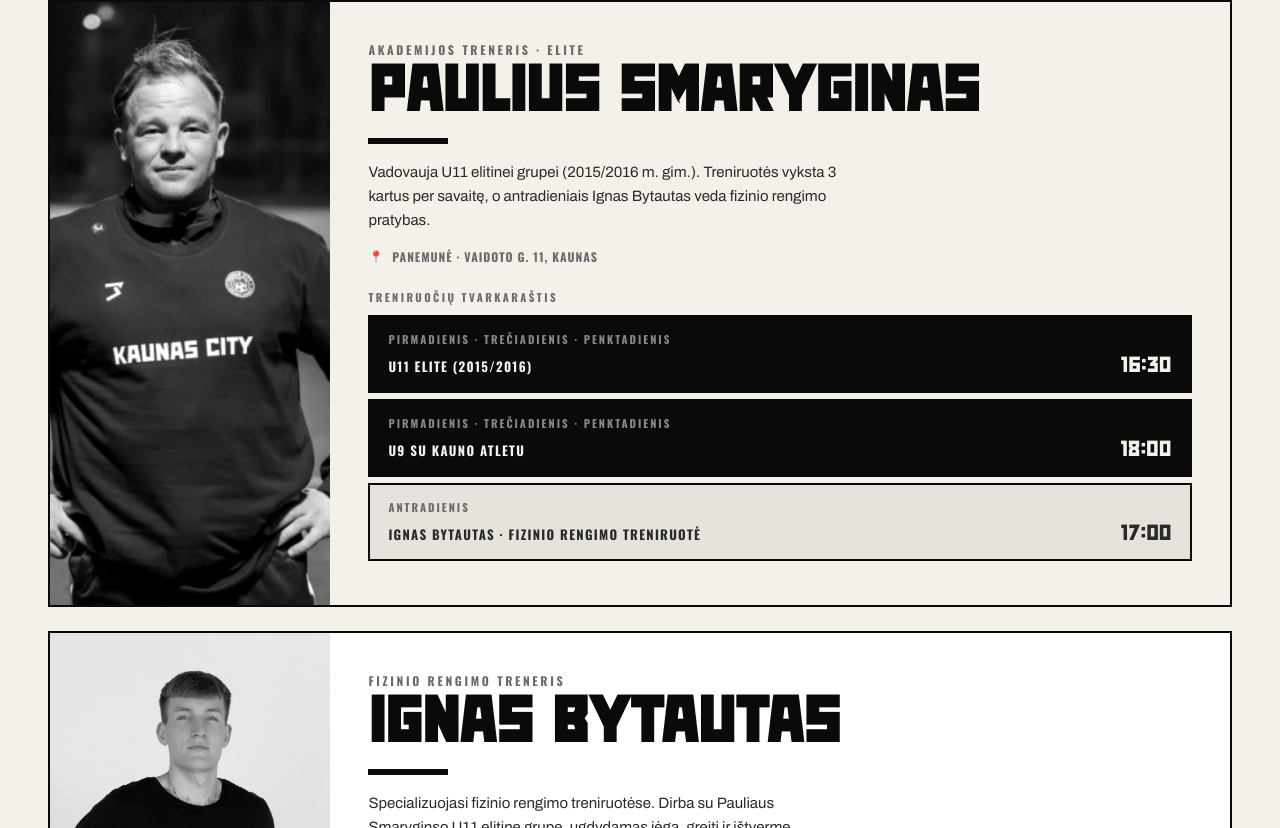
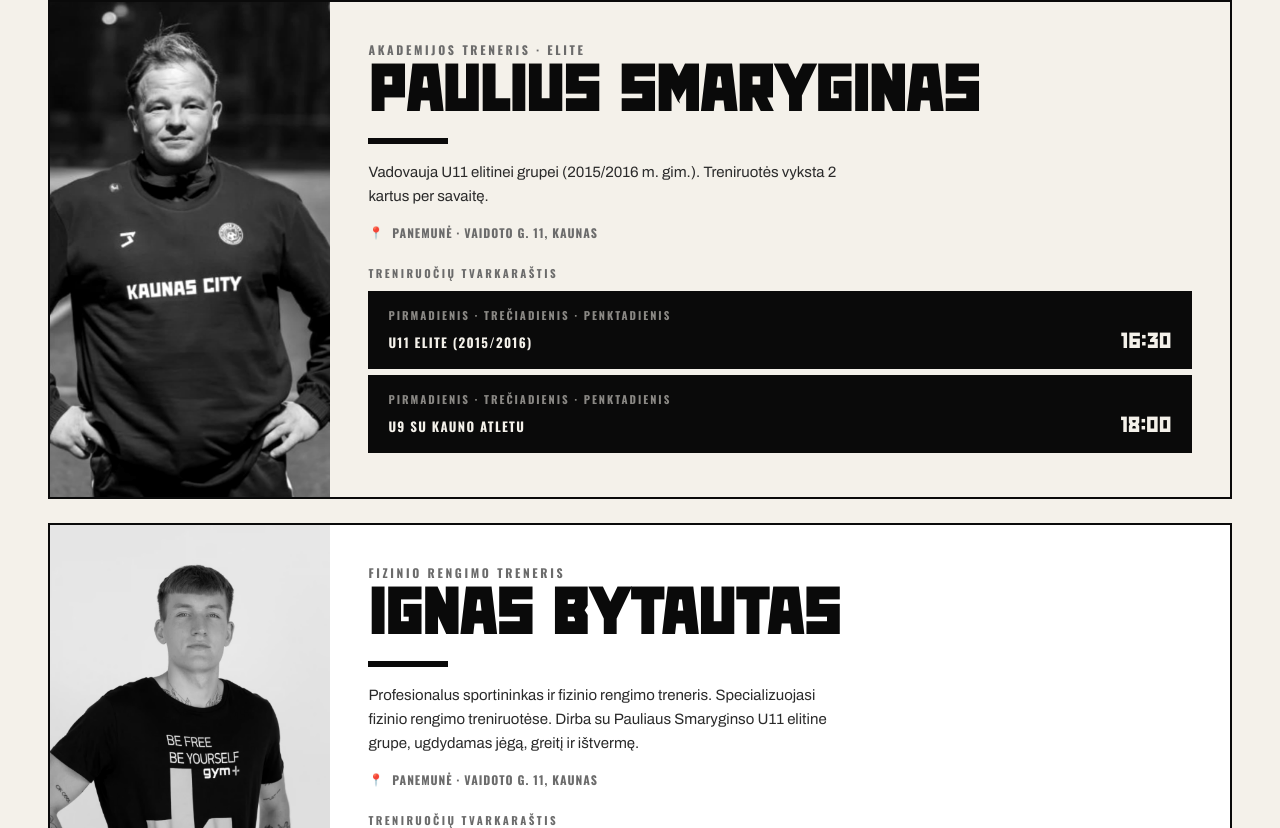
Before and after one commit to alexandrakamarunas-rgb/kaunascity, a Next.js app: page /treneriai in a window 1280 px wide. Shown: the part 1352-2180 px from the top of the page. Built offline with nearby package versions, Linux system fonts and the light colour scheme.

Commit message:
Update Treneriai: Paulius bio/schedule, Ignas bio
Co-Authored-By: Claude Sonnet 4.6 <noreply@anthropic.com>
Claude-Session: https://claude.ai/code/session_01RYRxuRSuyCu2gMygvEWKai

```diff
--- a/components/Treneriai.js
+++ b/components/Treneriai.js
@@ -40,7 +40,7 @@ const coaches = [
     name: 'Paulius Smaryginas',
     role: 'Akademijos treneris · Elite',
     location: 'Panemunė · Vaidoto g. 11, Kaunas',
-    bio: 'Vadovauja U11 elitinei grupei (2015/2016 m. gim.). Treniruotės vyksta 3 kartus per savaitę, o antradieniais Ignas Bytautas veda fizinio rengimo pratybas.',
+    bio: 'Vadovauja U11 elitinei grupei (2015/2016 m. gim.). Treniruotės vyksta 2 kartus per savaitę.',
     schedule: [
       {
         days: 'Pirmadienis · Trečiadienis · Penktadienis',
@@ -54,13 +54,6 @@ const coaches = [
           { group: 'U9 su Kauno Atletu', time: '18:00' },
         ],
       },
-      {
-        days: 'Antradienis',
-        groups: [
-          { group: 'Ignas Bytautas · Fizinio rengimo treniruotė', time: '17:00' },
-        ],
-        special: true,
-      },
     ],
   },
   {
@@ -68,7 +61,7 @@ const coaches = [
     name: 'Ignas Bytautas',
     role: 'Fizinio rengimo treneris',
     location: 'Panemunė · Vaidoto g. 11, Kaunas',
-    bio: 'Specializuojasi fizinio rengimo treniruotėse. Dirba su Pauliaus Smaryginso U11 elitine grupe, ugdydamas jėgą, greitį ir ištvermę.',
+    bio: 'Profesionalus sportininkas ir fizinio rengimo treneris. Specializuojasi fizinio rengimo treniruotėse. Dirba su Pauliaus Smaryginso U11 elitine grupe, ugdydamas jėgą, greitį ir ištvermę.',
     schedule: [
       {
         days: 'Antradienis',
```
